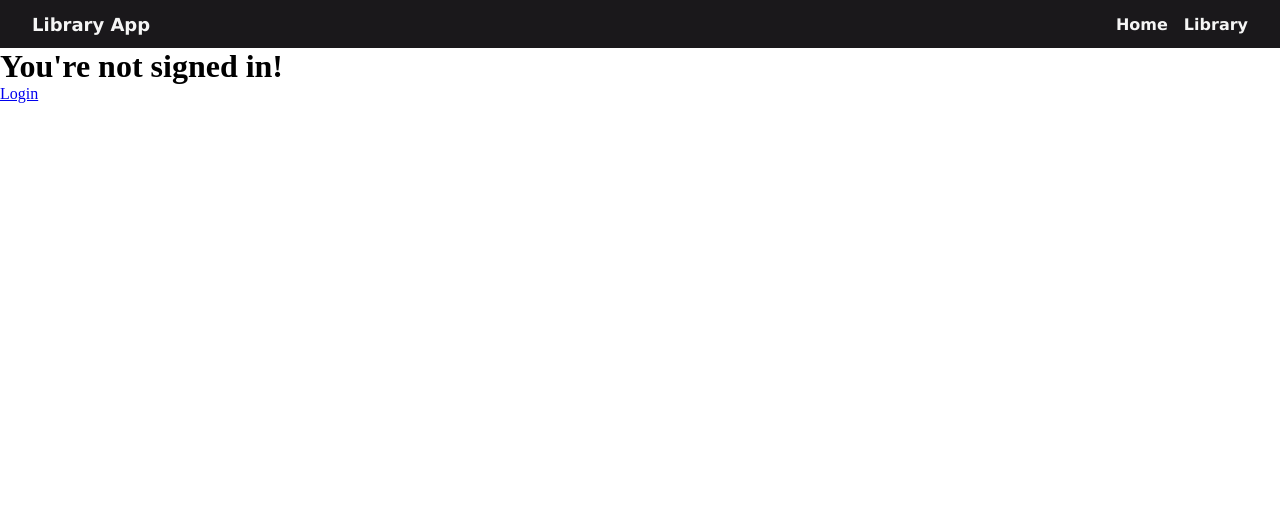
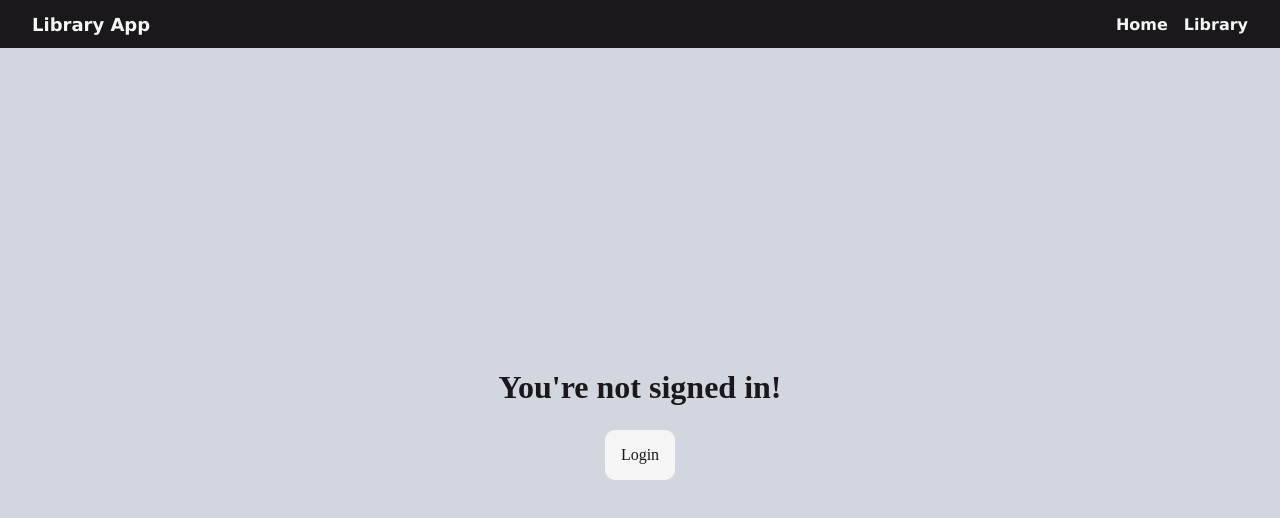
Before and after one commit to vulpes-walter1313/TOP-Libraryjs, a Next.js app: page /library in a window 1280 px wide. Shown: the top 518 px of the page. Built offline with nearby package versions, Linux system fonts and the light colour scheme; no server answers.

Commit message:
added basic inline-styles for fallback

```diff
--- a/components/AuthCheck.tsx
+++ b/components/AuthCheck.tsx
@@ -1,6 +1,6 @@
-import Link from 'next/link';
-import React, { useContext } from 'react'
-import { UserContext } from '../lib/UserContext'
+import Link from "next/link";
+import React, { useContext } from "react";
+import { UserContext } from "../lib/UserContext";
 
 export default function AuthCheck(props: any) {
   const { user } = useContext(UserContext);
@@ -8,12 +8,33 @@ export default function AuthCheck(props: any) {
     return props.children;
   } else {
     return (
-      <div>
-        <h1>You're not signed in!</h1>
-        <Link href="/">
-          <p>Login</p>
+      <div
+        style={{
+          width: "100vw",
+          height: "calc(100vh - 3rem)",
+          backgroundColor: "var(--main)",
+          display: "flex",
+          flexDirection: "column",
+          justifyContent: "center",
+          alignItems: "center",
+          gap: "1.5rem"
+        }}
+      >
+        <h1 style={{ color: "var(--black)" }}>You're not signed in!</h1>
+        <Link href="/" style={{textDecoration: "none"}}>
+          <p
+            style={{
+              backgroundColor: "var(--white)",
+              padding: "1rem",
+              borderRadius: "10px",
+              fontSize: "1rem",
+              color: "var(--black)",
+            }}
+          >
+            Login
+          </p>
         </Link>
       </div>
-    )
+    );
   }
 }
```
